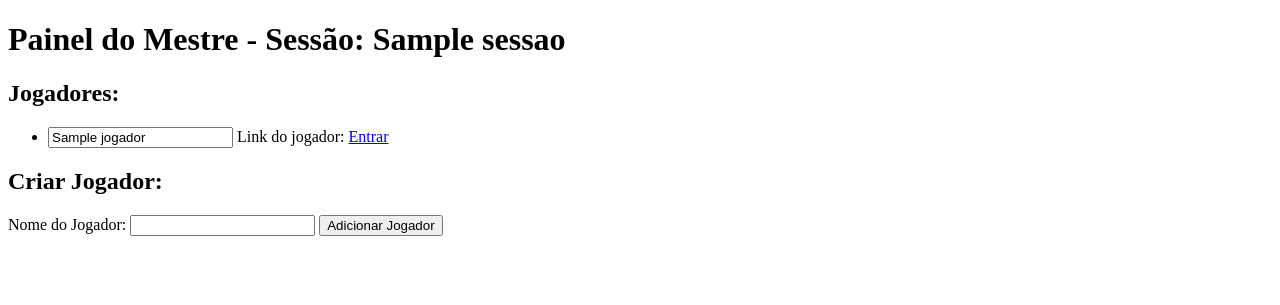
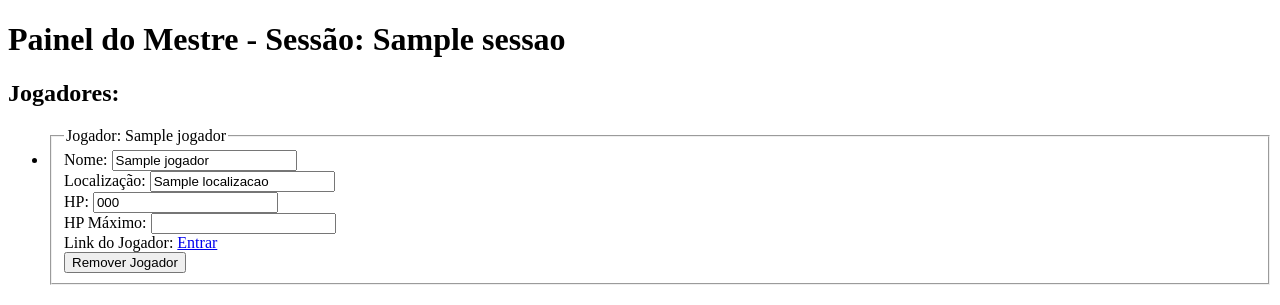
Before and after one commit to LuizRomanhol/rpg-management, a Flask app: template templates/panel.html in a window 1280 px wide. Shown: the top 305 px of the page. Run offline with Flask 3, Linux system fonts and the light colour scheme; the template is opened without the code that fills it: most values are stand-ins (such as "Sample title", 1, 10 or a date in 2020); some libraries are stand-ins or nearby versions.

Commit message:
Works well, has great functinality to manage players.

```diff
--- a/main.py
+++ b/main.py
@@ -5,7 +5,7 @@ import uuid
 app = Flask(__name__)
 socketio = SocketIO(app)
 
-# Armazenamento de sessões e jogadores (substitua por um banco de dados real, se necessário)
+# Armazenamento de sessões e jogadores
 sessao_db = {}
 jogadores_db = {}
 
@@ -16,6 +16,11 @@ def get_jogador_por_id(jogador_id):
 # Função para salvar o jogador
 def save_jogador(jogador):
     jogadores_db[jogador['id']] = jogador
+
+# Função para remover jogador
+def remove_jogador(jogador_id):
+    if jogador_id in jogadores_db:
+        del jogadores_db[jogador_id]
 
 @app.route('/')
 def index():
@@ -33,7 +38,8 @@ def painel(sessao_id):
     if request.method == 'POST':
         jogador_id = str(uuid.uuid4())
         nome_jogador = request.form['nome']
-        jogador = {'id': jogador_id, 'nome': nome_jogador, 'sessao_id': sessao_id}
+        jogador = {'id': jogador_id, 'nome': nome_jogador, 'sessao_id': sessao_id,
+                   'localizacao': '', 'hp': 100, 'hp_max': 100}
         jogadores_db[jogador_id] = jogador
         sessao['jogadores'].append(jogador)
     return render_template('panel.html', sessao_id=sessao_id, sessao=sessao)
@@ -42,23 +48,40 @@ def painel(sessao_id):
 def room(sessao_id, jogador_id):
     sessao = sessao_db.get(sessao_id)
     jogador = get_jogador_por_id(jogador_id)
-    return render_template('room.html', sessao_id=sessao_id, jogador_id=jogador_id, nome_jogador=jogador['nome'])
+    return render_template('room.html', sessao_id=sessao_id, jogador_id=jogador_id, jogador=jogador)
 
-@socketio.on('atualizar_nome')
-def atualizar_nome(data):
+@socketio.on('atualizar_jogador')
+def atualizar_jogador(data):
     jogador_id = data['jogadorId']
     novo_nome = data['novoNome']
+    nova_localizacao = data['novaLocalizacao']
+    novo_hp = data['novoHp']
+    novo_hp_max = data['novoHpMax']
 
-    # Atualizar nome no banco de dados
+    # Atualizar jogador no banco de dados
     jogador = get_jogador_por_id(jogador_id)
     jogador['nome'] = novo_nome
+    jogador['localizacao'] = nova_localizacao
+    jogador['hp'] = novo_hp
+    jogador['hp_max'] = novo_hp_max
     save_jogador(jogador)
 
     # Emitir para todos os jogadores na sessão
-    emit(f'atualizar_nome_jogador_{jogador["sessao_id"]}', {
+    emit(f'atualizar_jogador_{jogador["sessao_id"]}', {
         'jogadorId': jogador['id'],
-        'novoNome': novo_nome
+        'novoNome': novo_nome,
+        'novaLocalizacao': nova_localizacao,
+        'novoHp': novo_hp,
+        'novoHpMax': novo_hp_max
     }, broadcast=True)
+
+@socketio.on('remover_jogador')
+def remover_jogador(data):
+    jogador_id = data['jogadorId']
+    remove_jogador(jogador_id)
+
+    # Emitir para todos os jogadores na sessão para atualizar a lista
+    emit(f'remover_jogador_{data["sessaoId"]}', {'jogadorId': jogador_id}, broadcast=True)
 
 if __name__ == '__main__':
     socketio.run(app, debug=True)
--- a/templates/panel.html
+++ b/templates/panel.html
@@ -8,11 +8,37 @@
     <script>
         let socket = io();
 
-        // Função para atualizar o nome do jogador
-        function atualizarNome(jogadorId) {
+        // Função para atualizar as informações do jogador
+        function atualizarJogador(jogadorId) {
             let novoNome = document.getElementById(`nome-jogador-${jogadorId}`).value;
-            socket.emit('atualizar_nome', { jogadorId: jogadorId, novoNome: novoNome });
+            let novaLocalizacao = document.getElementById(`localizacao-jogador-${jogadorId}`).value;
+            let novoHp = document.getElementById(`hp-jogador-${jogadorId}`).value;
+            let novoHpMax = document.getElementById(`hp-max-jogador-${jogadorId}`).value;
+
+            socket.emit('atualizar_jogador', {
+                jogadorId: jogadorId,
+                novoNome: novoNome,
+                novaLocalizacao: novaLocalizacao,
+                novoHp: novoHp,
+                novoHpMax: novoHpMax
+            });
         }
+
+        // Função para remover jogador
+        function removerJogador(jogadorId) {
+            if (confirm("Tem certeza que deseja remover este jogador?")) {
+                socket.emit('remover_jogador', { jogadorId: jogadorId, sessaoId: '{{ sessao_id }}' });
+            }
+        }
+
+        // Atualiza a lista de jogadores para todos
+        socket.on('remover_jogador_{{ sessao_id }}', (data) => {
+            let jogadorId = data.jogadorId;
+            let jogadorElement = document.getElementById(`jogador-${jogadorId}`);
+            if (jogadorElement) {
+                jogadorElement.remove();
+            }
+        });
     </script>
 </head>
 <body>
@@ -21,9 +47,16 @@
     <h2>Jogadores:</h2>
     <ul>
         {% for jogador in sessao.jogadores %}
-            <li>
-                <input type="text" id="nome-jogador-{{ jogador.id }}" value="{{ jogador.nome }}" onchange="atualizarNome('{{ jogador.id }}')" />
-                <span>Link do jogador: <a href="{{ url_for('room', sessao_id=sessao_id, jogador_id=jogador.id) }}" target="_blank">Entrar</a></span>
+            <li id="jogador-{{ jogador.id }}">
+                <fieldset>
+                    <legend>Jogador: {{ jogador.nome }}</legend>
+                    Nome: <input type="text" id="nome-jogador-{{ jogador.id }}" value="{{ jogador.nome }}" onchange="atualizarJogador('{{ jogador.id }}')" /><br>
+                    Localização: <input type="text" id="localizacao-jogador-{{ jogador.id }}" value="{{ jogador.localizacao }}" onchange="atualizarJogador('{{ jogador.id }}')" /><br>
+                    HP: <input type="number" id="hp-jogador-{{ jogador.id }}" value="{{ jogador.hp }}" onchange="atualizarJogador('{{ jogador.id }}')" /><br>
+                    HP Máximo: <input type="number" id="hp-max-jogador-{{ jogador.id }}" value="{{ jogador.hp_max }}" onchange="atualizarJogador('{{ jogador.id }}')" /><br>
+                    Link do Jogador: <a href="{{ url_for('room', sessao_id=sessao_id, jogador_id=jogador.id) }}" target="_blank">Entrar</a><br>
+                    <button type="button" onclick="removerJogador('{{ jogador.id }}')">Remover Jogador</button>
+                </fieldset>
             </li>
         {% endfor %}
     </ul>
```
Also changed, not shown: templates/room.html (+15 -10 lines).
